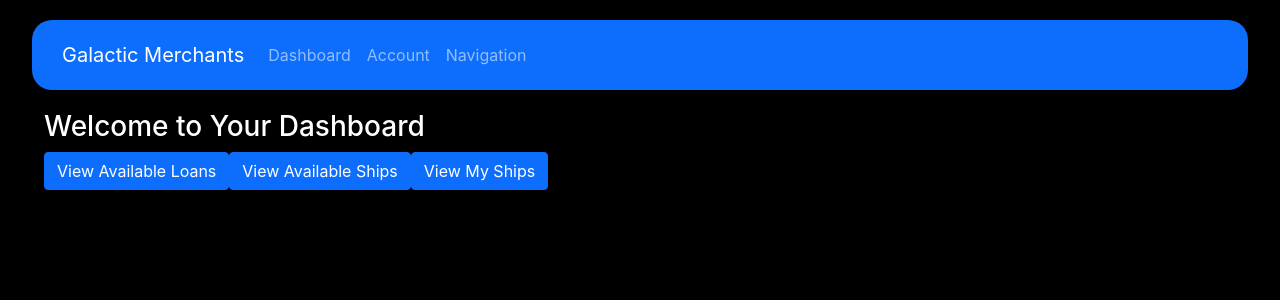
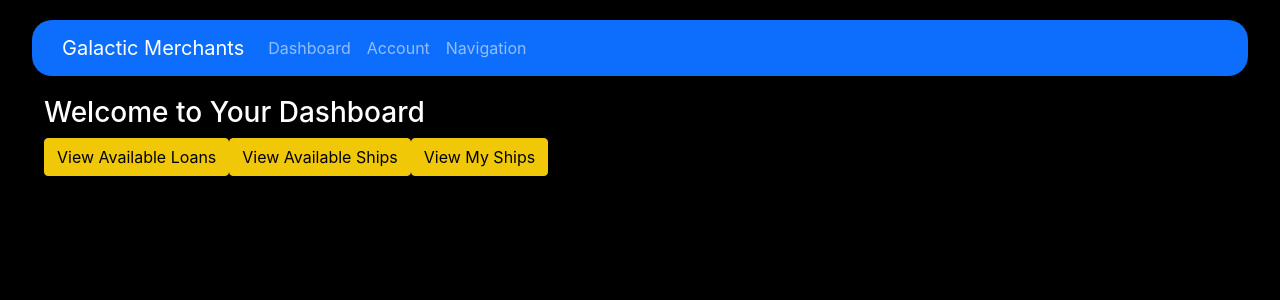
Before and after one commit to jbmitchell7/pwa_galacticmerchants, a React (Create React App) app: page /dashboard in a window 1280 px wide. Shown: the top 300 px of the page. Built offline with nearby package versions, Linux system fonts and the light colour scheme; sample sign-in values are in the browser's storage.

Commit message:
added custom bootstrap for buttons

```diff
--- a/src/App.scss
+++ b/src/App.scss
@@ -1,3 +1,5 @@
+@import "custom";
+
 $gray: #394049;
 $yellow: #F0C808;
 $blue: #0D6EFD;
--- /dev/null
+++ b/src/custom.scss
@@ -0,0 +1,7 @@
+/* make the customizations */
+$theme-colors: (
+    "secondary": #F0C808
+);
+
+/* import bootstrap to set changes */
+@import "~bootstrap/scss/bootstrap";
--- a/src/views/Dashboard/Dashboard.tsx
+++ b/src/views/Dashboard/Dashboard.tsx
@@ -20,13 +20,19 @@ const Dashboard = () => {
     return (
         <div>
             <h3>Welcome to Your Dashboard</h3>
-            <Button onClick={() => setView("loans")}>
+            <Button
+                onClick={() => setView("loans")}
+                variant="secondary">
                 View Available Loans
             </Button>
-            <Button onClick={() => setView("available-ships")}>
+            <Button
+                onClick={() => setView("available-ships")}
+                variant="secondary">
                 View Available Ships
             </Button>
-            <Button onClick={() => setView("my-ships")}>
+            <Button
+                onClick={() => setView("my-ships")}
+                variant="secondary">
                 View My Ships
             </Button>
             {(view === "loans") ? <Loans /> :
```
Also changed, not shown: src/views/Dashboard/Dashboard.scss (added).
